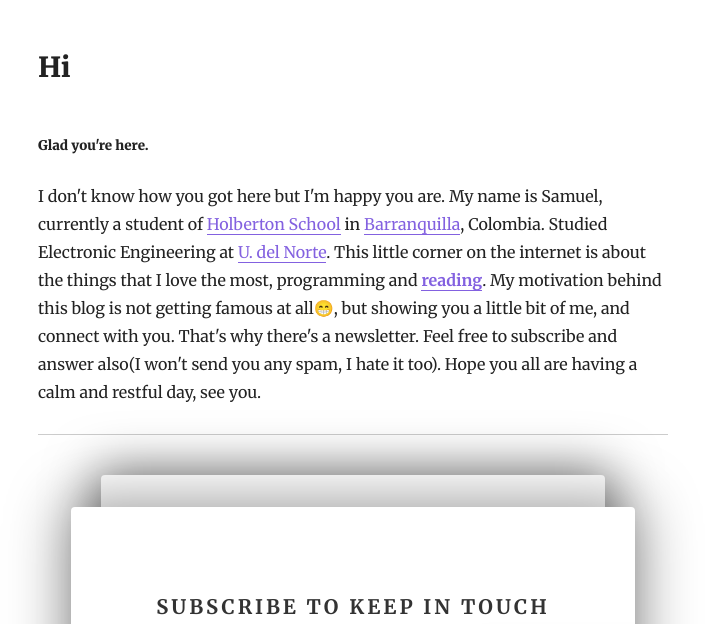
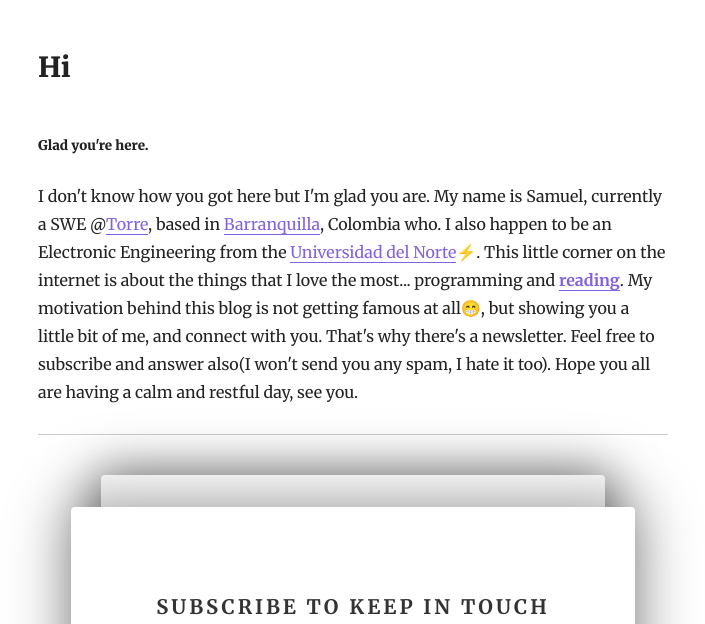
Before and after one commit to samgj18/our-space, a Gatsby site: page /our-space/ in a window 1280 px wide. Shown: the part 173-797 px from the top of the page, without its empty margins (287-992 px from the left). Built offline with nearby package versions, Linux system fonts and the light colour scheme; Gatsby itself is replaced by a stand-in of ours; some packages are replaced by stand-ins of ours; some icons are missing.

Commit message:
Update index.md

```diff
--- a/content/blog/our-space/index.md
+++ b/content/blog/our-space/index.md
@@ -8,6 +8,6 @@ description: About the blog
 
 ##### Glad you're here.
 
-I don't know how you got here but I'm happy you are. My name is Samuel, currently a student of [Holberton School](https://www.holbertonschool.com/co) in [Barranquilla](https://www.google.com/maps/d/u/0/viewer?msa=0&ll=10.988674000000001%2C-74.80513599999999&spn=0.16818%2C0.290108&mid=1D0SdQ0ptO4GByAuyN9qfBbtO8vQ&z=12), Colombia. Studied Electronic Engineering at [U. del Norte](https://www.uninorte.edu.co/).
-This little corner on the internet is about the things that I love the most, programming and [**reading**](https://lavozdelmuro.net/100-libros-que-todo-ser-humano-deberia-leer/). My motivation behind this blog is not getting famous at all😁, but showing you a little bit of me, and connect with you. That's why there's a newsletter. Feel free to subscribe and answer also(I won't send you any spam, I hate it too).
+I don't know how you got here but I'm glad you are. My name is Samuel, currently a SWE @[Torre](https://torre.co), based in [Barranquilla](https://www.google.com/maps/d/u/0/viewer?msa=0&ll=10.988674000000001%2C-74.80513599999999&spn=0.16818%2C0.290108&mid=1D0SdQ0ptO4GByAuyN9qfBbtO8vQ&z=12), Colombia who. I also happen to be an Electronic Engineering from the [Universidad del Norte](https://www.uninorte.edu.co/)⚡️.
+This little corner on the internet is about the things that I love the most... programming and [**reading**](https://lavozdelmuro.net/100-libros-que-todo-ser-humano-deberia-leer/). My motivation behind this blog is not getting famous at all😁, but showing you a little bit of me, and connect with you. That's why there's a newsletter. Feel free to subscribe and answer also(I won't send you any spam, I hate it too).
 Hope you all are having a calm and restful day, see you.
```
